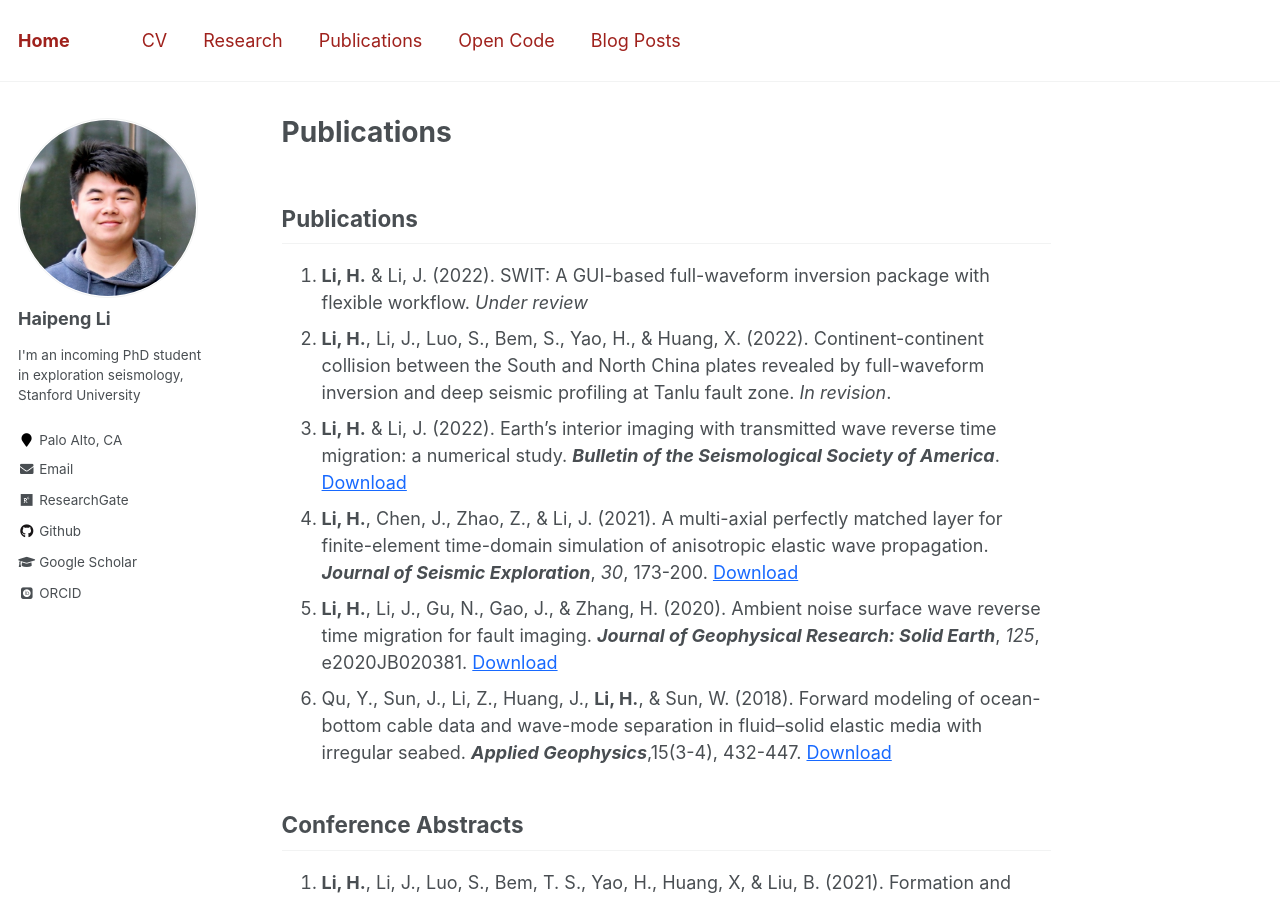
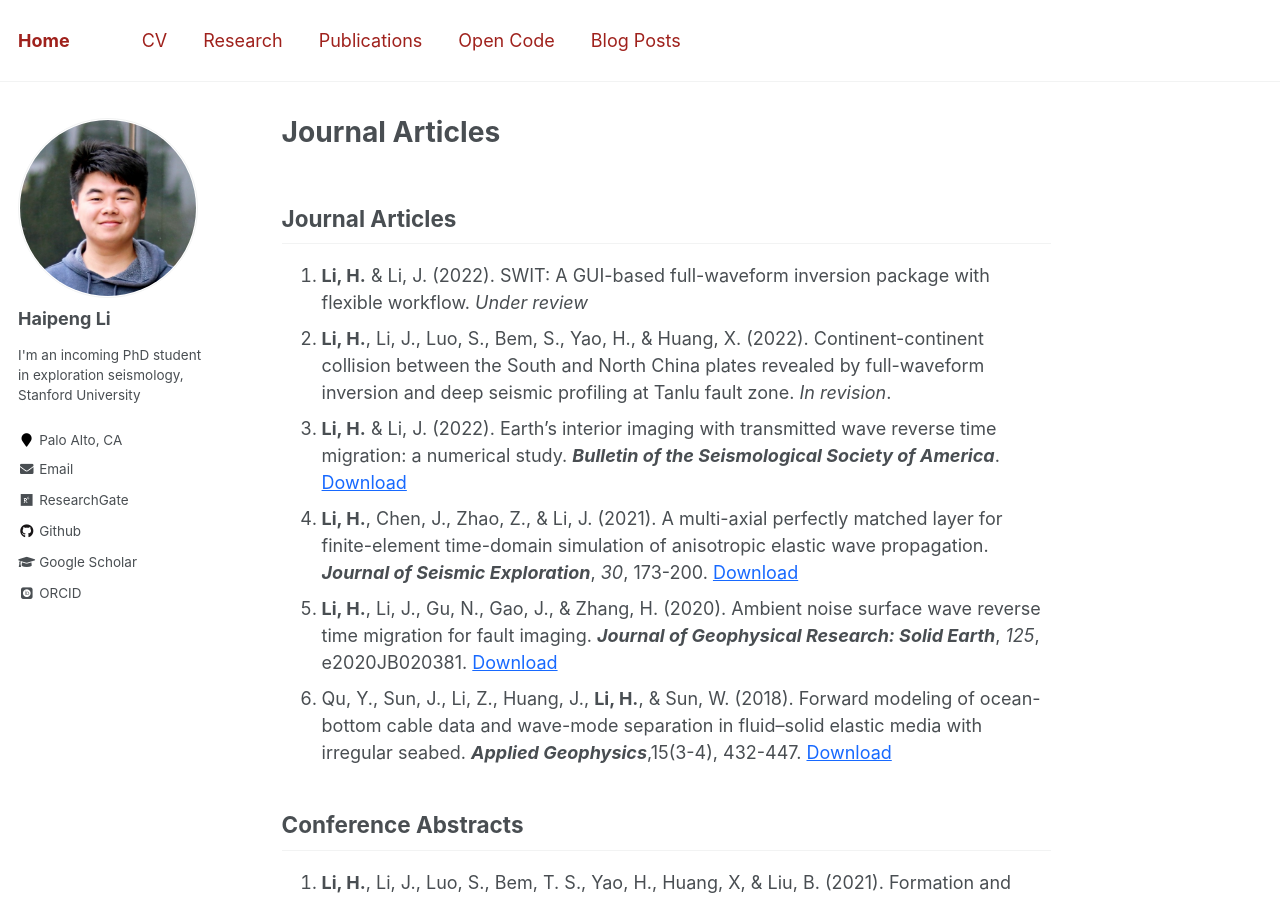
Before and after one commit to Haipeng-ustc/Haipeng-ustc.github.io, a Jekyll site: the page built from _pages/markdown.md, in a window 1280 px wide and 900 px high. Built offline with Jekyll 4.4.1, drawn with Linux system fonts in a browser that asks for light colours; some web fonts are replaced; our own code applies the rules of GitHub Pages for plain Markdown files.

Commit message:
publications

```diff
--- a/_pages/markdown.md
+++ b/_pages/markdown.md
@@ -7,7 +7,7 @@
   - /markdown.html
 ---
 
-## Publications
+## Journal Articles
 
 1. **Li, H.** & Li, J. (2022). SWIT: A GUI-based full-waveform inversion package with flexible workflow. *Under review*
 2. **Li, H.**, Li, J., Luo, S., Bem, S., Yao, H., & Huang, X. (2022). Continent-continent collision between the South and North China plates revealed by full-waveform inversion and deep seismic profiling at Tanlu fault zone. *In revision*.
```
